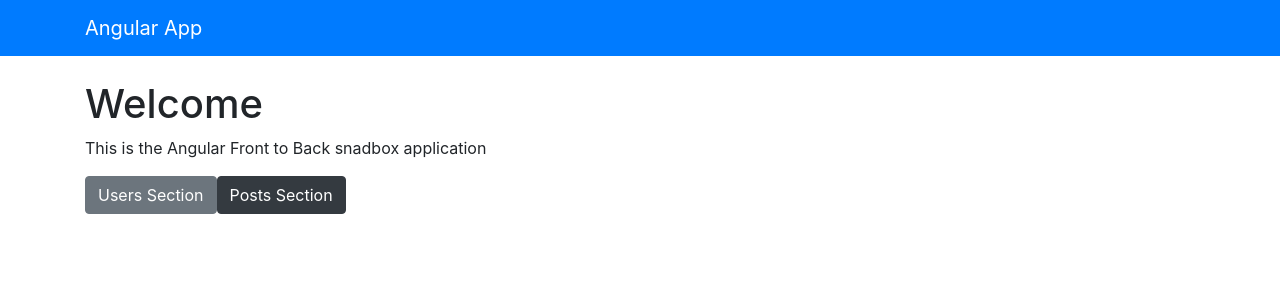
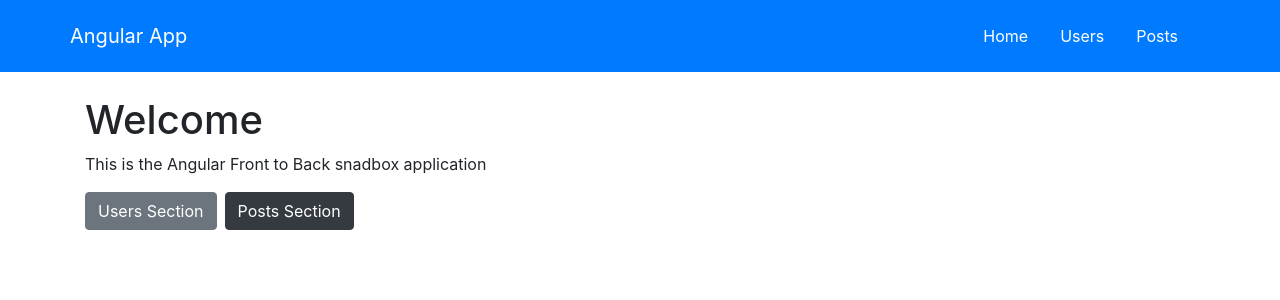
Before and after one commit to feelgreatfoodie/angularApp, an Angular app: page / in a window 1280 px wide. Shown: the top 300 px of the page. Built offline with nearby package versions, Linux system fonts and the light colour scheme; what @angular/Forms would draw is missing.

Commit message:
navbar links w/ routes

```diff
--- a/src/app/components/home/home.component.html
+++ b/src/app/components/home/home.component.html
@@ -1,4 +1,4 @@
 <h1>Welcome</h1>
 <p>This is the Angular Front to Back snadbox application</p>
-<button class="btn btn-secondary">Users Section</button>
-<button class="btn btn-dark">Posts Section</button>
+<button class="btn btn-secondary mr-2" routerLink="users">Users Section</button>
+<button class="btn btn-dark" routerLink="posts">Posts Section</button>
--- a/src/app/components/navbar/navbar.component.css
+++ b/src/app/components/navbar/navbar.component.css
@@ -0,0 +1,3 @@
+a {
+  color: white
+}
--- a/src/app/components/navbar/navbar.component.html
+++ b/src/app/components/navbar/navbar.component.html
@@ -1,5 +1,19 @@
-<nav class="navbar navbar-dark bg-primary mb-4">
+<nav class="navbar navbar-expand navbar-dark bg-primary mb-4">
   <div class="container">
-    <a href="#" class="navbar-brand">Angular App</a>
+    <a routerLink="/" class="navbar-brand">Angular App</a>
+    <div>
+      <ul class="navbar nav ml-auto">
+        <li class="nav-item" [routerLinkActive]="['active']"
+        [routerLinkActiveOptions]="{exact: true}">
+          <a routerLink="/" class="nav-link">Home</a>
+        </li>
+        <li class="nav-item" [routerLinkActive]="['active']" [routerLinkActiveOptions]="{exact: true}">
+          <a routerLink="/users" class="nav-link">Users</a>
+        </li>
+        <li class="nav-item" [routerLinkActive]="['active']" [routerLinkActiveOptions]="{exact: true}">
+          <a routerLink="/posts" class="nav-link">Posts</a>
+          </li>
+      </ul>
+    </div>
   </div>
 </nav>
```
